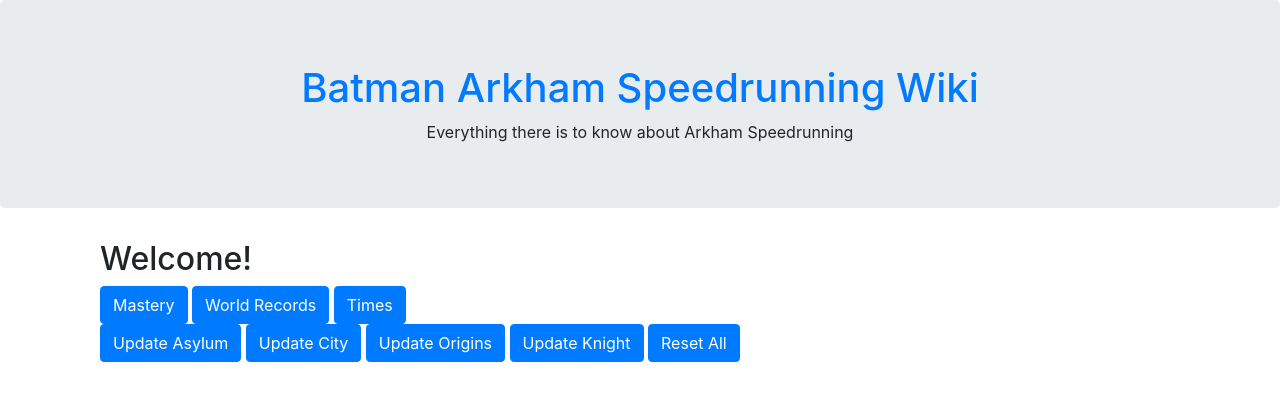
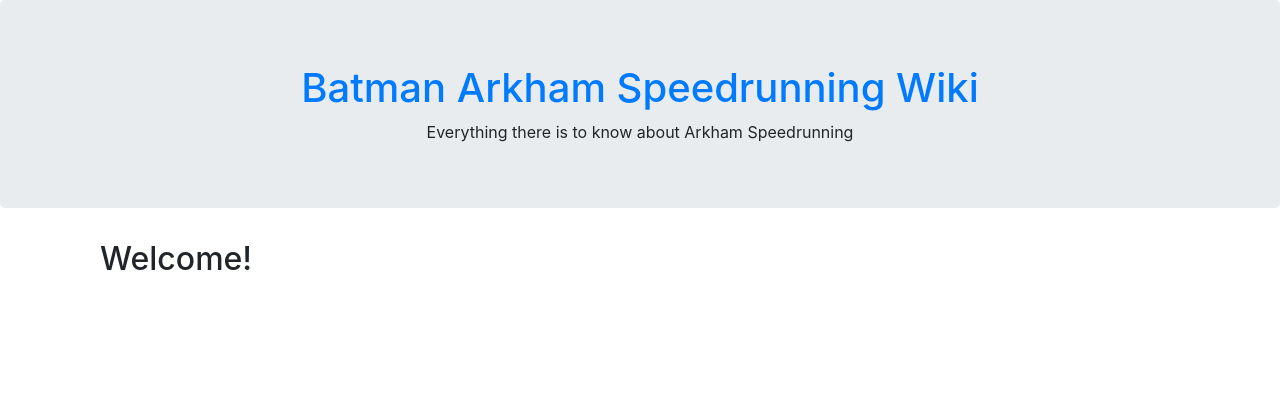
Before and after one commit to Green-Bat/ArkhamSpeedrunningWiki.github.io, a plain HTML site: page index.html in a window 1280 px wide. Drawn offline with nearby package versions, Linux system fonts and the light colour scheme.

Commit message:
Removed unused forms and buttons

```diff
--- a/index.html
+++ b/index.html
@@ -19,21 +19,9 @@
         <div class="container">
 			<div class="col">
 				<h2>Welcome!</h2>
-				<form action="Index.html" method="get">
-					<button type="submit" class="btn btn-primary" name="table" value="mastery">Mastery</button>
-					<button type="submit" class="btn btn-primary" name="table" value="wr">World Records</button>
-					<button type="submit" class="btn btn-primary" name="table" value="time">Times</button>
-				</form>
 			</div>
 
 			<div class="col">
-				<form action="Index.html" method="post">
-					<button type="submit" class="btn btn-primary" name="update-game" value="asylum">Update Asylum</button>
-					<button type="submit" class="btn btn-primary" name="update-game" value="city">Update City</button>
-					<button type="submit" class="btn btn-primary" name="update-game" value="origins">Update Origins</button>
-					<button type="submit" class="btn btn-primary" name="update-game" value="knight">Update Knight</button>
-					<button type="submit" class="btn btn-primary" name="reset-all" value="do">Reset All</button>
-				</form>
 			</div>
 
     	</div>
```
